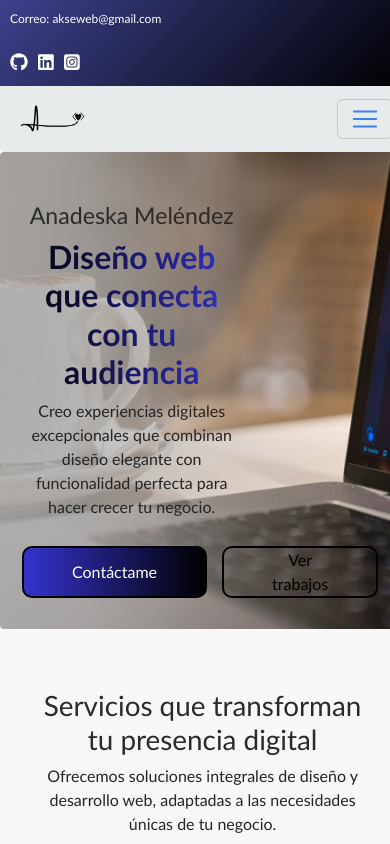
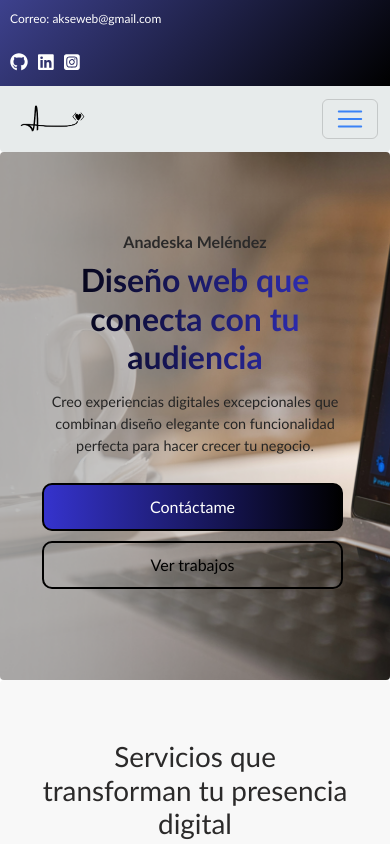
Before and after one commit to anatmb/portafolio, a React (Vite) app: page / in a window 390 px wide. Built offline with nearby package versions, Linux system fonts and the light colour scheme.

Commit message:
responsive header

```diff
--- a/src/components/content/content.css
+++ b/src/components/content/content.css
@@ -65,27 +65,44 @@
 }
 
 /*********** HEADER ***********/
+.container-content {
+  background: url("../../assets/fondoportafoliofi.png") center/cover no-repeat;
+  padding: 60px 20px;
+  display: flex;
+  justify-content: center;
+  align-items: center;
+  flex-wrap: wrap; /* cambia a columna automáticamente */
+  gap: 30px;
+}
+
 .texto-derecha {
   flex: 1;
   padding: 20px;
-  text-align: left;
-  width: 65%;
+  text-align: center;
+}
+
+.texto-derecha h3 {
+  font-size: clamp(1rem, 2.5vw, 1.5rem);
+  font-weight: 600;
+  margin-bottom: 10px;
 }
 
 .texto-derecha h1 {
   font-size: clamp(2rem, 5vw, 4rem);
-  /* color: var(--color-primary); */
   font-weight: 900;
   background: linear-gradient(90deg, #000000 0%, #3533CD 100%);
-  -webkit-background-clip: text; /* recorta el fondo con la forma del texto */
-  -webkit-text-fill-color: transparent; /* hace que el texto sea transparente y se vea el fondo */
+  -webkit-background-clip: text;
+  -webkit-text-fill-color: transparent;
   background-clip: text;
-  color: transparent; /* fallback */
+  color: transparent;
+  margin-bottom: 15px;
 }
 
 .texto-derecha p {
-  font-size: 1rem;
+  font-size: clamp(0.9rem, 2vw, 1.1rem);
   color: #242424;
+  max-width: 600px;
+
 }
 
 .Imagen-izquierda {
@@ -95,26 +112,23 @@
 }
 
 .Imagen-izquierda img {
-  max-width: 70%;
-  min-width: 150px;
+  max-width: 300px;
+  width: 100%;
   border-radius: var(--radius-lg);
   object-fit: cover;
 }
 
+
 /*********** BOTONES ***********/
 .btn {
-  padding: 10px 1px;
-  border-radius: var(--radius-md);
-  font-weight: 500;
   display: flex;
-  gap: 10px;
-  cursor: pointer;
-  transition: var(--transition);
+  gap: 15px;
+  justify-content: center;
+  flex-wrap: wrap;
 }
 
 .btn-primary {
-background:var(--color-primary);
-  margin-right: 5px;
+  background: var(--color-primary);
   border-radius: 10px;
   border: 2px solid #010101;
   padding: 10px 20px;
@@ -126,23 +140,21 @@ background:var(--color-primary);
 .btn-primary:hover {
   background: var(--color-primary);
   border-color: var(--color-primary);
-
-  /* border-color: #3533CD; */
 }
 
 .btn-outline {
   background: transparent;
   border: 2px solid var(--color-dark);
-  margin-right: 5px;
   border-radius: 10px;
+  padding: 10px 20px;
   color: var(--color-dark);
+  cursor: pointer;
 }
 
 .btn-outline:hover {
   background: var(--color-dark);
   color: var(--color-light);
 }
-
 /*********** ANIMACIÓN NOMBRE ***********/
 .paragraph-nombre {
   background: linear-gradient(to right, var(--color-dark), var(--color-primary));
@@ -253,7 +265,7 @@ background:var(--color-primary);
 
 
 /*********** RESPONSIVE ***********/
-@media (max-width: 991px) {
+/* @media (max-width: 991px) {
   .texto-derecha {
     text-align: center;
   }
@@ -265,4 +277,60 @@ background:var(--color-primary);
   .btn {
     padding: 8px 15px;
   }
+} */
+
+/*********** RESPONSIVE ***********/
+@media (max-width: 768px) {
+  /* mobile */
+  .container-content {
+    flex-direction: column;
+    text-align: center;
+  }
+
+  .btn {
+    flex-direction: column;
+    align-items: stretch;
+  }
+
+  .Imagen-izquierda img {
+    max-width: 250px;
+  }
 }
+
+@media (min-width: 769px) and (max-width: 991px) {
+  /* tablet */
+  .container-content {
+    flex-direction: column;
+    text-align: center;
+  }
+
+  .btn {
+    flex-direction: row;
+    justify-content: center;
+  }
+
+  .Imagen-izquierda img {
+    max-width: 350px;
+  }
+}
+
+@media (min-width: 992px) {
+  /* escritorio */
+  .container-content {
+    flex-direction: row;
+    text-align: left;
+  }
+
+  .texto-derecha {
+    text-align: left;
+  }
+
+   .btn {
+    flex-direction: row;
+    justify-content:left;
+  }
+
+  .Imagen-izquierda img {
+    max-width: 450px;
+  }
+}
```
Also changed, not shown: src/components/content/content.jsx (+0 -134 lines).
